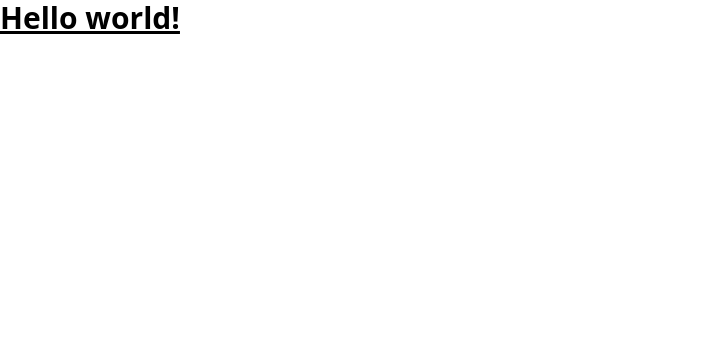
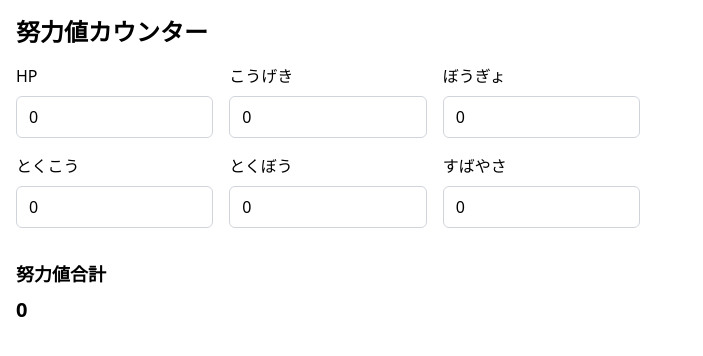
Before and after one commit to snrrrns/evs_counter, a Nuxt app: page / in a window 1280 px wide. Shown: the top 356 px of the page, without its empty margins (0-703 px from the left). Built offline with nearby package versions, Linux system fonts and the light colour scheme.

Commit message:
Add: ページの雛形作成

```diff
--- a/app.vue
+++ b/app.vue
@@ -1,5 +1,3 @@
 <template>
-  <h1 class="text-3xl font-bold underline">
-    Hello world!
-  </h1>
+  <NuxtPage />
 </template>
--- /dev/null
+++ b/pages/index.vue
@@ -0,0 +1,112 @@
+<template>
+  <div class="container mx-auto p-4">
+    <h1 class="text-2xl font-bold mb-4">努力値カウンター</h1>
+
+    <div class="flex flex-col md:flex-row gap-4">
+      <div class="w-full md:w-1/2">
+        <div class="flex flex-row gap-4">
+          <div class="w-1/3">
+            <label class="block font-medium mb-2" for="hp">HP</label>
+            <input
+              v-model.number="effortValues.hp"
+              type="number"
+              min="0"
+              max="252"
+              id="hp"
+              name="hp"
+              class="w-full border border-gray-300 rounded-md py-2 px-3 mb-4"
+            />
+          </div>
+          <div class="w-1/3">
+            <label class="block font-medium mb-2" for="attack">こうげき</label>
+            <input
+              v-model.number="effortValues.attack"
+              type="number"
+              min="0"
+              max="252"
+              id="attack"
+              name="attack"
+              class="w-full border border-gray-300 rounded-md py-2 px-3 mb-4"
+            />
+          </div>
+          <div class="w-1/3">
+            <label class="block font-medium mb-2" for="defense">ぼうぎょ</label>
+            <input
+              v-model.number="effortValues.defense"
+              type="number"
+              min="0"
+              max="252"
+              id="defense"
+              name="defense"
+              class="w-full border border-gray-300 rounded-md py-2 px-3 mb-4" />
+          </div>
+        </div>
+
+        <div class="flex flex-row gap-4">
+          <div class="w-1/3">
+            <label class="block font-medium mb-2" for="special-attack">とくこう</label>
+            <input
+              v-model.number="effortValues.specialAttack"
+              type="number"
+              min="0"
+              max="252"
+              id="special-attack"
+              name="special-attack"
+              class="w-full border border-gray-300 rounded-md py-2 px-3 mb-4"
+            />
+          </div>
+          <div class="w-1/3">
+            <label class="block font-medium mb-2" for="special-defense">とくぼう</label>
+            <input
+              v-model.number="effortValues.specialDefense"
+              type="number"
+              min="0"
+              max="252"
+              id="special-defense"
+              name="special-defense"
+              class="w-full border border-gray-300 rounded-md py-2 px-3 mb-4"
+            />
+          </div>
+            <div class="w-1/3">
+            <label class="block font-medium mb-2" for="speed">すばやさ</label>
+            <input
+              v-model.number="effortValues.speed"
+              type="number"
+              min="0"
+              max="252"
+              id="speed"
+              name="speed"
+              class="w-full border border-gray-300 rounded-md py-2 px-3 mb-4"
+            />
+          </div>
+        </div>
+
+      </div>
+    </div>
+    <div class="mt-4">
+      <h2 class="text-lg font-semibold mb-2">努力値合計</h2>
+      <p class="text-xl font-semibold">{{ totalEffortValues }}</p>
+    </div>
+  </div>
+</template>
+<script>
+export default {
+  data() {
+    return {
+      effortValues: {
+        hp: 0,
+        attack: 0,
+        defense: 0,
+        specialAttack: 0,
+        specialDefense: 0,
+        speed: 0,
+      },
+    };
+  },
+  computed: {
+    totalEffortValues() {
+      return Object.values(this.effortValues).reduce((acc, val) => acc + val, 0);
+    },
+  },
+};
+</script>
```
